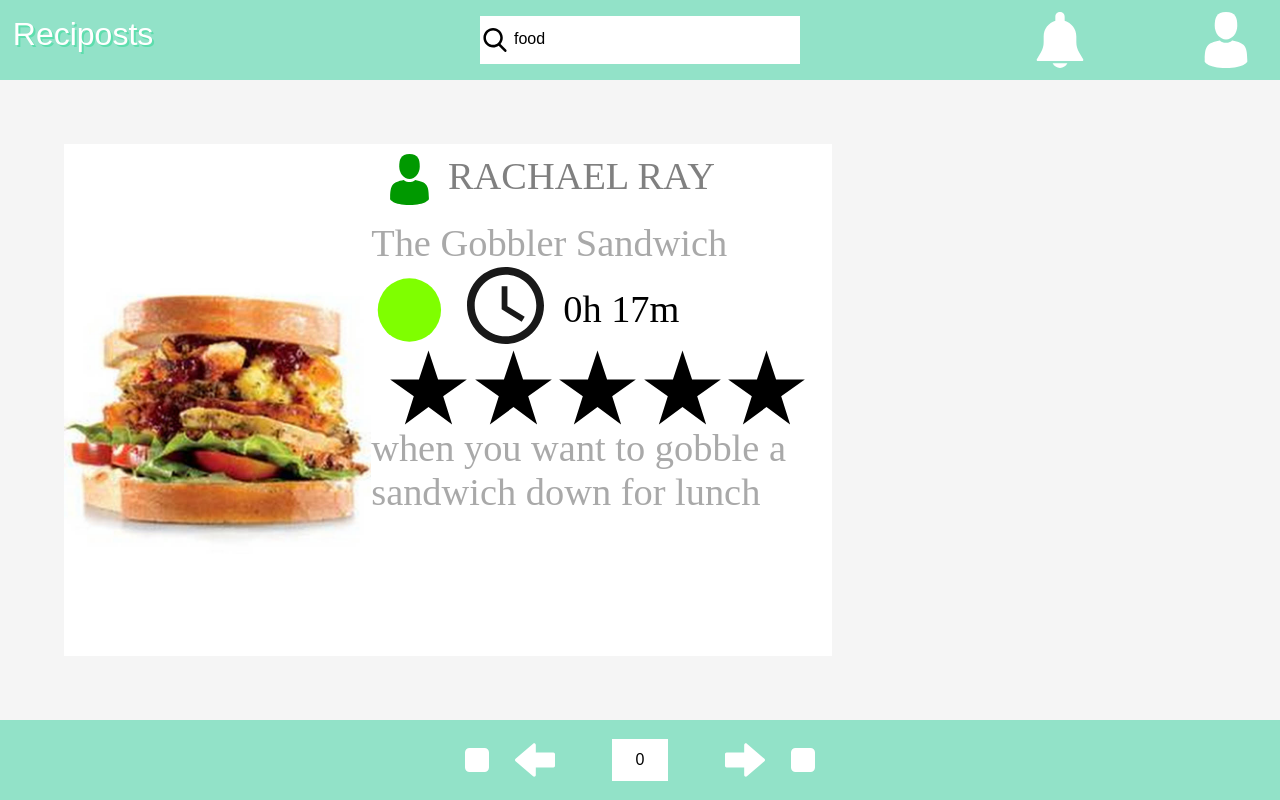
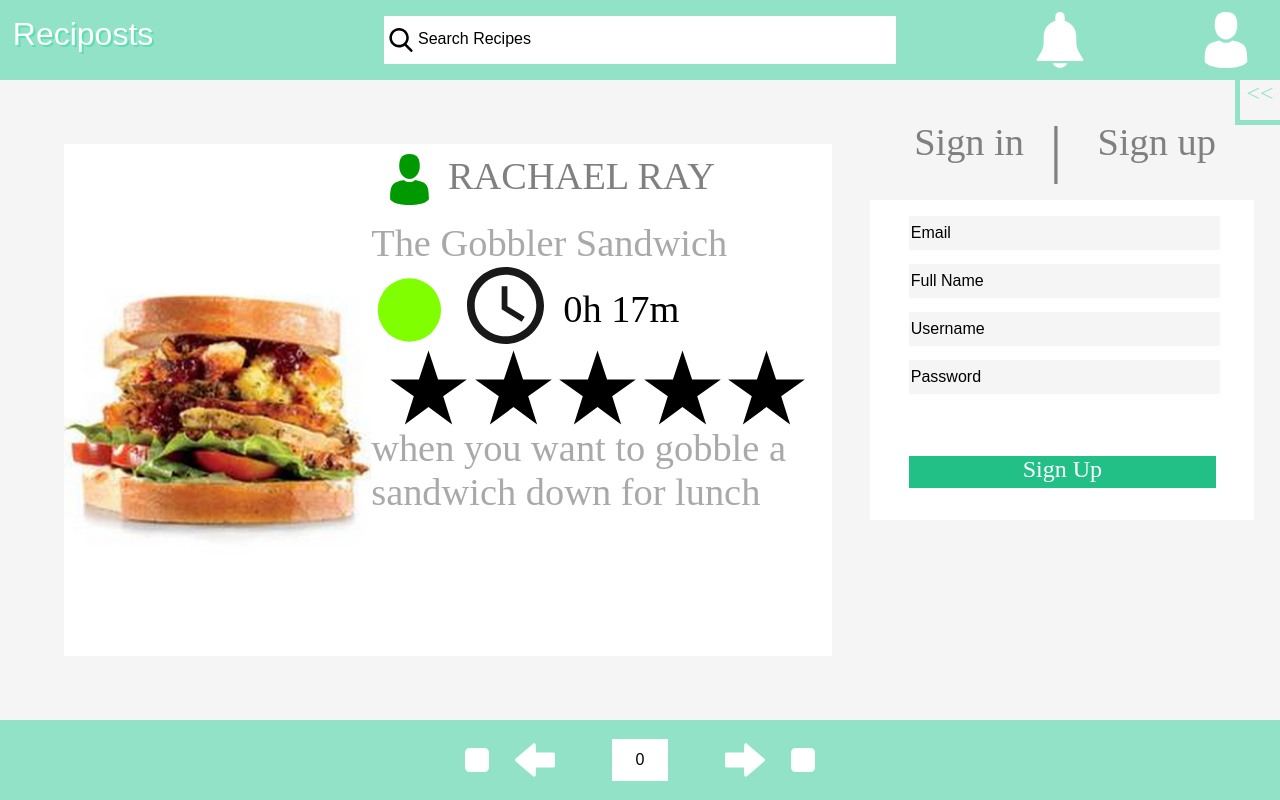
Before and after one commit to Den-ice/reciposts.com, a plain HTML site: page index.html in a window 1280 px wide. Drawn offline with Linux system fonts and the light colour scheme.

Commit message:
made sign up and sign in
made sign up and sign in

```diff
--- a/css/index.css
+++ b/css/index.css
@@ -61,7 +61,7 @@
 
 top: 20%;
 height: 60%;
-width: 25%;
+width: 40%;
 background-color: white;
 overflow: hidden;
 
@@ -189,7 +189,12 @@
     margin-top: auto;
     margin-bottom: auto;
     overflow-y: scroll;
+    z-index: -1;
+}
 
+/*more needs to be added to handle dif browsers*/
+.post_list::-webkit-scrollbar {
+ display: none;
 }
 
 #post {
@@ -336,3 +341,188 @@
 
 }
 /*-----------post list---------------*/
+
+/*-----------sign in / sign up---------------*/
+#signInText {
+     position: absolute;
+     right: 20%;
+     top: 15%;
+     font-size: 3vw;
+     z-index: 2;
+     color: grey;
+     text-decoration: none;
+
+}
+
+#signL {
+     position: absolute;
+     right: 17%;
+     top: 14%;
+     font-size: 5vw;
+     z-index: 2;
+     color: grey;
+     text-decoration: none;
+
+}
+
+#signUpText {
+     position: absolute;
+     right: 5%;
+     top: 15%;
+     font-size: 3vw;
+     z-index: 2;
+     color: grey;
+     text-decoration: none;
+
+}
+
+#signUpBox {
+
+    background-color:  rgb(255, 255, 255);
+     width: 30%;
+     height: 40%;
+
+     position: absolute;
+     right: 2%;
+     top: 25%;
+
+     z-index: 1;
+}
+
+#email {
+    background-color:  rgb(245, 245, 245);
+    position: absolute;
+    left: 10%;
+    top: 5%;
+    height: 10%;
+    width: 80%;
+    outline: none;
+    border: transparent;
+    font-size: 2vh;
+}
+
+#fullName {
+    background-color:  rgb(245, 245, 245);
+    position: absolute;
+    left: 10%;
+    top: 20%;
+    height: 10%;
+    width: 80%;
+    outline: none;
+    border: transparent;
+    font-size: 2vh;
+}
+
+#username {
+    background-color:  rgb(245, 245, 245);
+    position: absolute;
+    left: 10%;
+    top: 35%;
+    height: 10%;
+    width: 80%;
+    outline: none;
+    border: transparent;
+    font-size: 2vh;
+}
+
+#password {
+    background-color:  rgb(245, 245, 245);
+    position: absolute;
+    left: 10%;
+    top: 50%;
+    height: 10%;
+    width: 80%;
+    outline: none;
+    border: transparent;
+    font-size: 2vh;
+}
+
+#signUp {
+     background-color:  rgb(34, 192, 135);
+     position: absolute;
+     left: 10%;
+     top: 80%;
+     height: 10%;
+     width: 80%;
+     font-size: 3vh;
+     color: white;
+     text-align: center;
+     text-decoration: none;
+
+}
+
+#signInBox {
+
+    background-color:  rgb(255, 255, 255);
+     width: 30%;
+     height: 30%;
+
+     position: absolute;
+     right: 2%;
+     top: 25%;
+
+     z-index: 2;
+}
+
+#signInEmail {
+    background-color:  rgb(245, 245, 245);
+    position: absolute;
+    left: 10%;
+    top: 10%;
+    height: 15%;
+    width: 80%;
+    outline: none;
+    border: transparent;
+    font-size: 3vh;
+}
+
+#signInPassword {
+    background-color:  rgb(245, 245, 245);
+    position: absolute;
+    left: 10%;
+    top: 40%;
+    height: 15%;
+    width: 80%;
+    outline: none;
+    border: transparent;
+    font-size: 3vh;
+}
+
+#signIn {
+     background-color:  rgb(34, 192, 135);
+     position: absolute;
+     left: 10%;
+     top: 70%;
+     height: 15%;
+     width: 80%;
+     font-size: 4vh;
+     color: white;
+     text-align: center;
+     text-decoration: none;
+}
+
+/*-----------sign in / sign up---------------*/
+
+/*-----------filter---------------*/
+
+#moveFilter {
+             background-color:      background-color:  rgb(245, 245, 245);
+             position: absolute;
+             right: 0;
+             top: 10%;
+             font-size: 3vh;
+             z-index: 3;
+             color: grey;
+             text-decoration: none;
+             border-left: 5px solid rgb(146, 226, 200);;
+             border-bottom: 5px solid rgb(146, 226, 200);
+
+             height: 5%;
+             width: 5vh;
+             color: rgb(146, 226, 200);
+             text-align: center;
+
+        }
+
+
+/*-----------filter---------------*/
--- a/index.html
+++ b/index.html
@@ -20,7 +20,33 @@
             <img id = "notificationButton" src="svg/notification.svg" onclick='notificationClick()'>
         </div>
 
+        <div id = "moveFilter" > l </div>
+
+
+        <a href="#" id="signInText" onclick='SignInClick()'> Sign in</a>
+        <div id="signL"> |</div>
+        <a href="#" id="signUpText" onclick='SignUpClick()'> Sign up</a>
+
+        <div id="signInBox">
+            <input id = "signInEmail" type="text">
+            <input id = "signInPassword" type="text">
+
+            <a href="#" id="signIn">Sign In</a>
+
+        </div>
+
+        <div id="signUpBox">
+            <input id = "email" type="text">
+            <input id = "fullName" type="text">
+            <input id = "username" type="text">
+            <input id = "password" type="text">
+
+            <a href="#" id="signUp">Sign Up</a>
+
+        </div>
+
         <div class="post_list" >
+
             <div id="post"  style = "top:5vw">
                 <img id = "postImage" src="postImage/1.jpg" >
                 <img id = "userImage" src="svg/defualt.svg" onclick='profileClick()'>
@@ -131,7 +157,19 @@
 
 
         <script>
-            document.getElementById("searchText").value = "food";
+            document.getElementById("searchText").value = "Search Recipes";
+            document.getElementById("email").value = "Email";
+            document.getElementById("fullName").value = "Full Name";
+            document.getElementById("username").value = "Username";
+            document.getElementById("password").value = "Password";
+
+            document.getElementById("signInEmail").value = "Email";
+            document.getElementById("signInPassword").value = "Password";
+            document.getElementById("signInBox").style.display = 'none';
+
+            document.getElementById("moveFilter").innerHTML = "<<";
+
+
             document.getElementById("pageText").value = 0;
         function profileClick() {
         }
@@ -154,6 +192,16 @@
         function endPageClick() {
             document.getElementById("pageText").value=10;
         }
+
+        function SignUpClick() {
+            document.getElementById("signUpBox").style.display = 'block';
+            document.getElementById("signInBox").style.display = 'none';
+        }
+        function SignInClick(){
+            document.getElementById("signUpBox").style.display = 'none';
+            document.getElementById("signInBox").style.display = 'block';
+        }
+
         </script>
     </body>
 </html>
```
